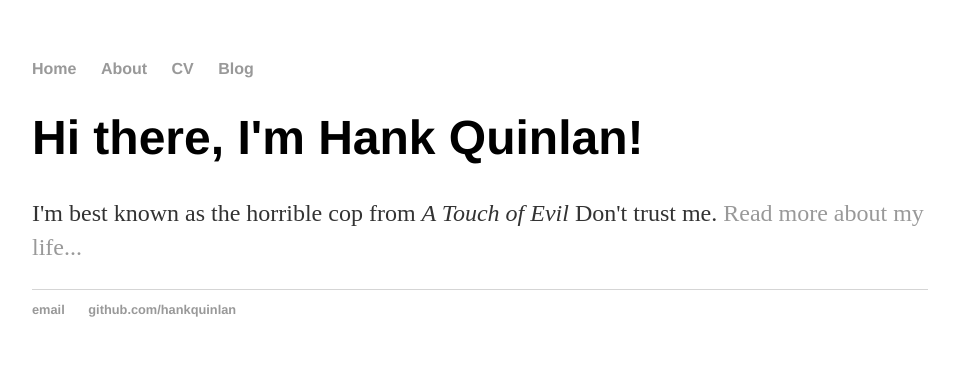
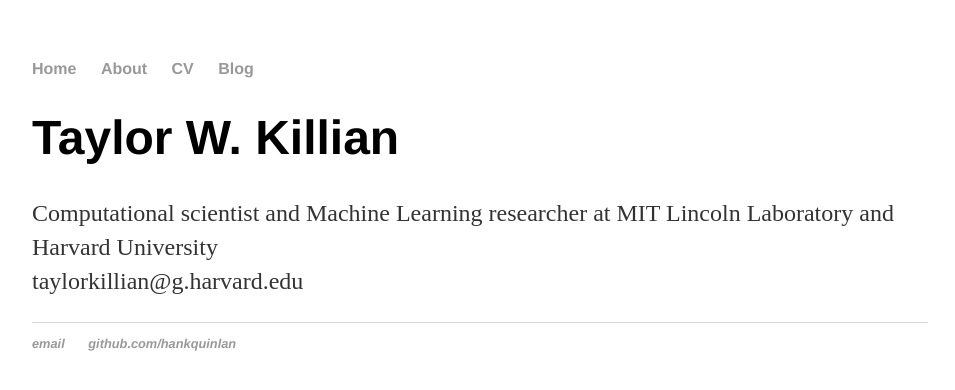
Before and after one commit to twkillian/twkillian.github.io, a Jekyll site: the page built from index.html, in a window 1280 px wide. Shown: the top 390 px of the page, without its empty margins (160-1115 px from the left). Built offline with Jekyll 4.4.1, drawn with Linux system fonts in a browser that asks for light colours.

Commit message:
Update index.html

```diff
--- a/index.html
+++ b/index.html
@@ -1,30 +1,18 @@
-<!DOCTYPE html>
-<html>
-	<head>
-		<title>Hank Quinlan, Horrible Cop</title>
-		<!-- link to main stylesheet -->
-		<link rel="stylesheet" type="text/css" href="/css/main.css">
-	</head>
-	<body>
-		<nav>
-    		<ul>
-        		<li><a href="/">Home</a></li>
-	        	<li><a href="/about">About</a></li>
-        		<li><a href="/cv">CV</a></li>
-        		<li><a href="/blog">Blog</a></li>
-    		</ul>
-		</nav>
-		<div class="container">
-    		<div class="blurb">
-        		<h1>Hi there, I'm Hank Quinlan!</h1>
-				<p>I'm best known as the horrible cop from <em>A Touch of Evil</em> Don't trust me. <a href="/about">Read more about my life...</a></p>
-    		</div><!-- /.blurb -->
-		</div><!-- /.container -->
-		<footer>
-    		<ul>
-        		<li><a href="mailto:hankquinlanhub@gmail.com">email</a></li>
-        		<li><a href="https://github.com/hankquinlan">github.com/hankquinlan</a></li>
-			</ul>
-		</footer>
-	</body>
-</html>
+---
+layout: default
+title: Taylor W. Killian
+---
+<div class="blurb">
+	<h1>Taylor W. Killian</h1>
+	<p class="lead">
+		Computational scientist and Machine Learning researcher at MIT Lincoln Laboratory and Harvard University<br>
+		taylorkillian@g.harvard.edu
+		<br>
+		<a href="https://twitter.com/tw_killian" class="icon">
+			<i class="fa fa-twitter fa-lg"</i>
+		</a>
+		<a href="https://github.com/twkillian" class="icon">
+			<i class="fa fa-github fa-lg"></i>
+		</a>
+	</p>
+</div><!-- /.blurb-->
```
